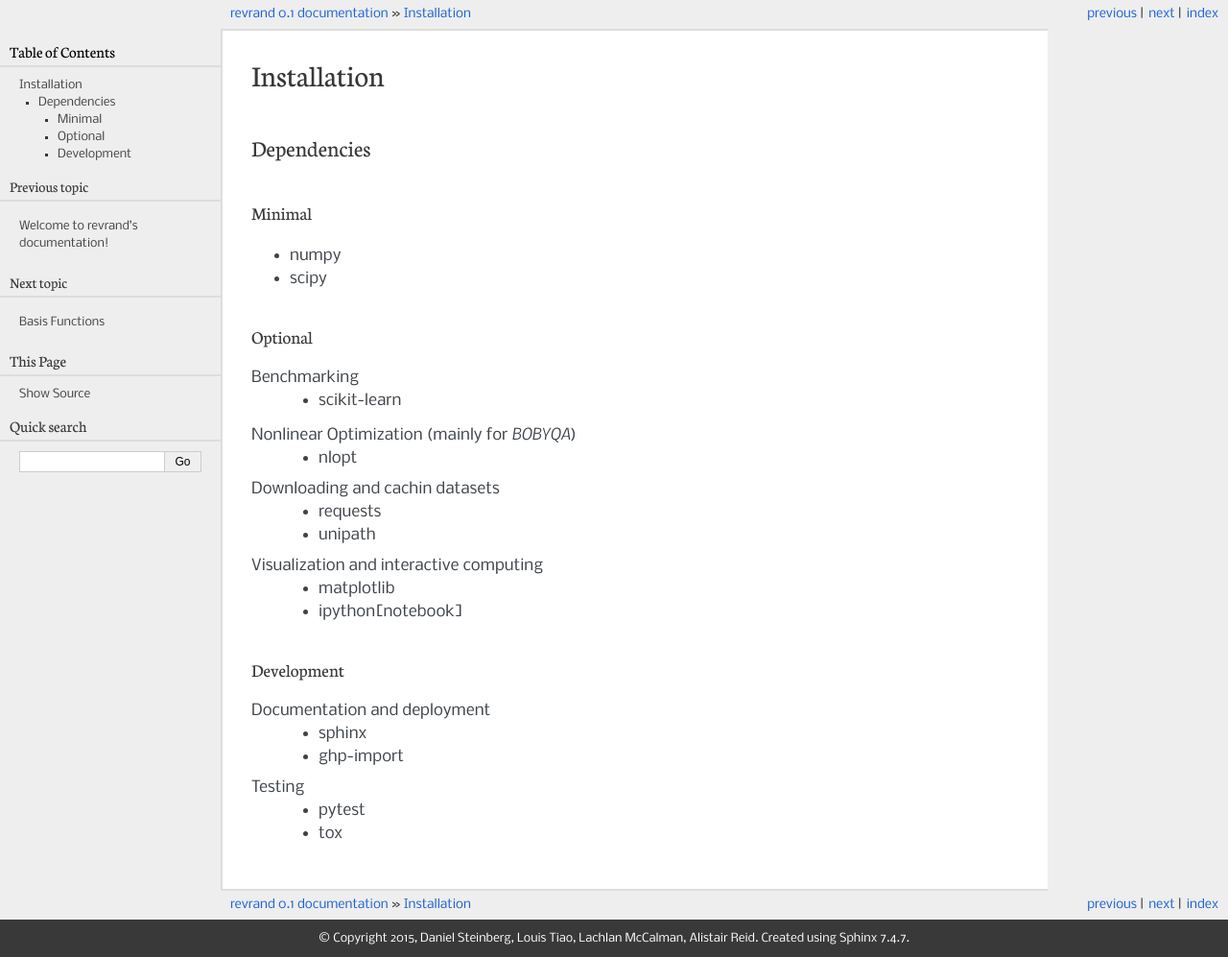
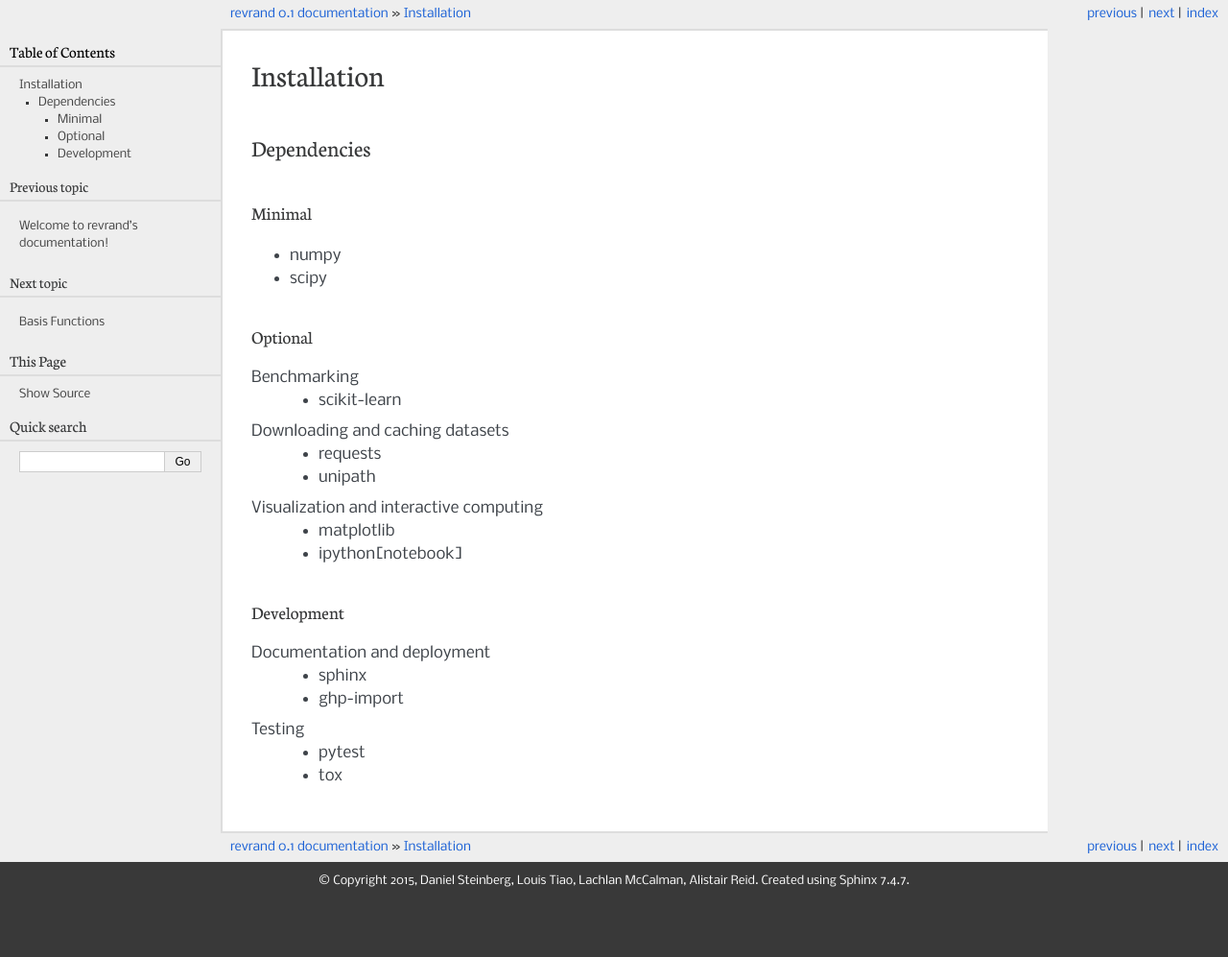
Before and after one commit to NICTA/revrand, a Sphinx documentation site: the page built from docs/installation.rst, in a window 1280 px wide. Shown: the whole page at 96% size. Built offline with Sphinx 7.4.7, drawn with Linux system fonts in a browser that asks for light colours; after the commit the page ends 937 px from its top, so only the background shows below that.

Commit message:
removed nlopt setup entries

```diff
--- a/docs/installation.rst
+++ b/docs/installation.rst
@@ -16,10 +16,7 @@ Optional
 Benchmarking
   - scikit-learn
 
-Nonlinear Optimization (mainly for `BOBYQA`)
-  - nlopt
-
-Downloading and cachin datasets
+Downloading and caching datasets
   - requests
   - unipath
 
```
Also changed, not shown: .travis.yml, 1 other file.
